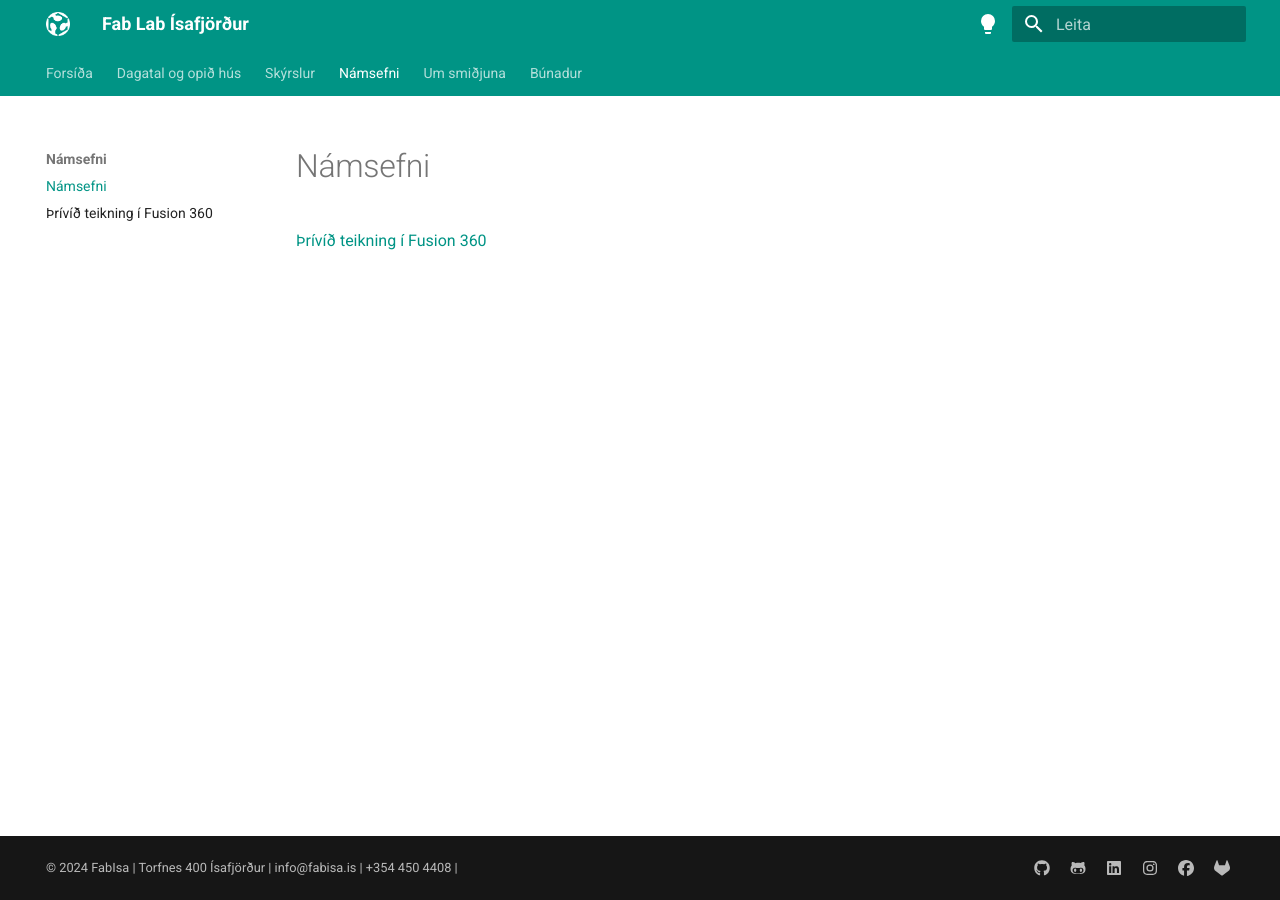
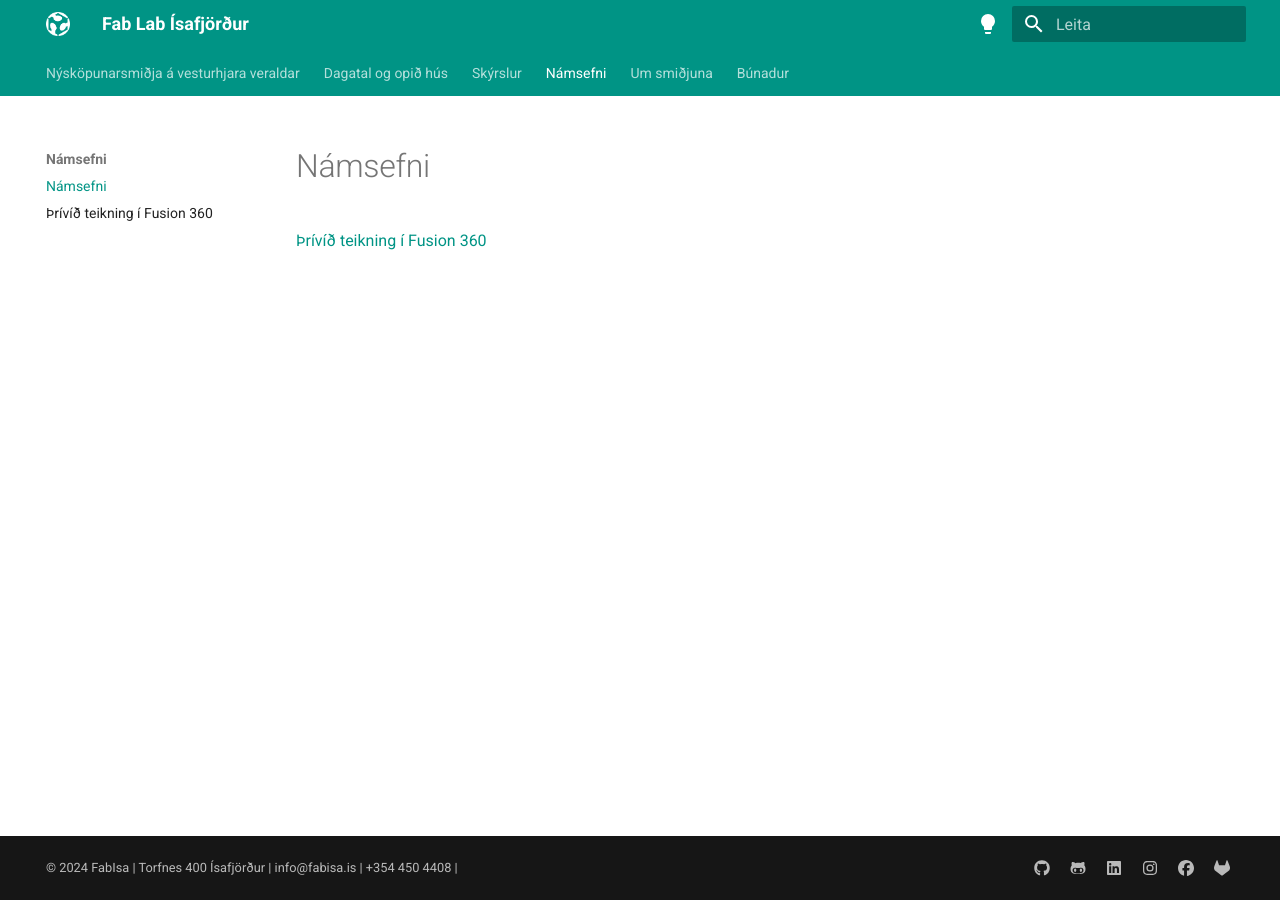
Before and after one commit to fablabisastaff/fabisa_site, an MkDocs documentation site: the page built from docs/Námsefni/index.md, in a window 1280 px wide. Built offline with MkDocs 1.6.1 and Material for MkDocs 9.7.7, drawn with Linux system fonts in a browser that asks for light colours.

Commit message:
time change for seo

```diff
--- a/docs/index.md
+++ b/docs/index.md
@@ -1,6 +1,6 @@
 ---
 template: home.html
-title: Forsíða
+title: Nýsköpunarsmiðja á vesturhjara veraldar
 theme:
   font:
     text: Sofadi One
--- a/overrides/home.html
+++ b/overrides/home.html
@@ -2084,7 +2084,7 @@
         <!-- Banner -->
           <section id="banner">
             <div class="inner">
-				<h1>Uppfinningaverkstæði</h1>
+				<h1>Nýsköpunarsmiðja</h1>
               <h2>fyrir þig<br> á vesturhjara veraldar</h2>
               <h5>Fab Lab er stafræn smiðja sem er opin öllum.<br> Viltu Komast í tengsl við nýsköpunarumhverfið á íslandi?</h5>
               <!-- p>Fab Lab er stafræn smiðja sem er opin öllum.<br> Viltu búa til byltingarkennda uppfinningu? <br> læra á framandi forrit til að hana nánast hvað sem er?<br> Komast í tengsl við nýsköpunarumhverfið á íslenadi?</p -->
```
